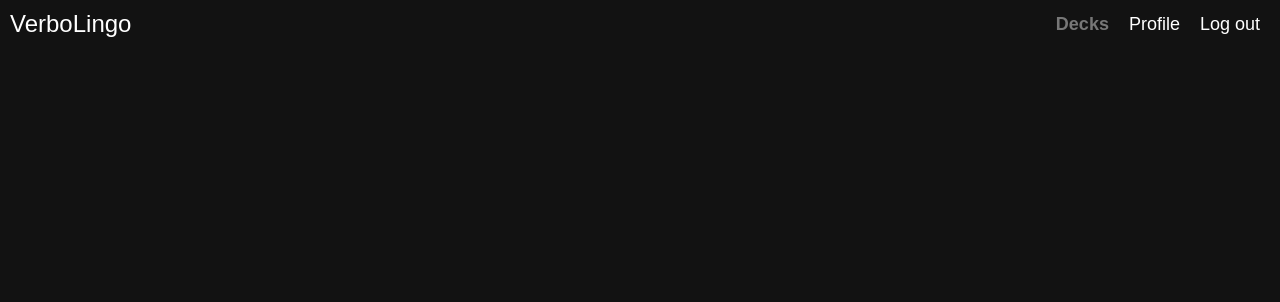
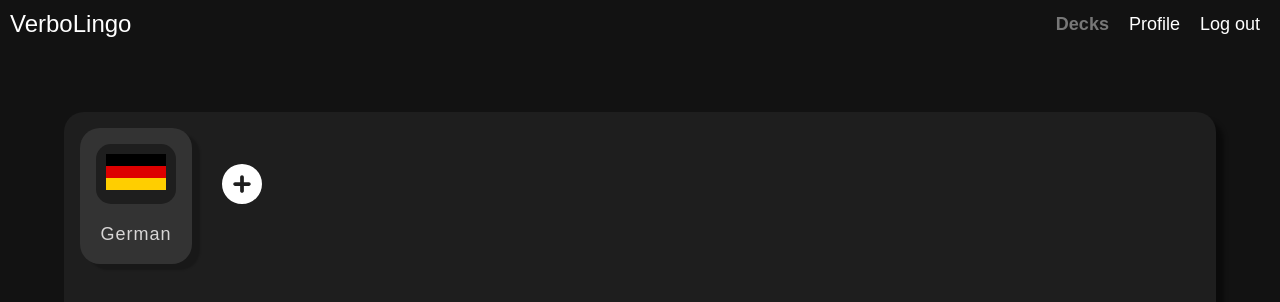
Before and after one commit to Maikelek/language-learning-app, a React (Create React App) app in the folder client/: page /decks in a window 1280 px wide. Shown: the top 302 px of the page. Built offline with nearby package versions, Linux system fonts and the light colour scheme.

Commit message:
😎 Decks Design

```diff
--- a/client/src/App.css
+++ b/client/src/App.css
@@ -267,3 +267,61 @@ body {
 }
 
 /* DECKS */
+
+.container {
+  display: flex;
+  flex-wrap: wrap;
+  background-color: #1e1e1e;
+  color: white;
+  box-shadow: 8px 8px 4px rgba(0, 0, 0, 0.4);
+  border-radius: 20px;
+
+  width: 90%;
+  height: 80vh;
+
+  margin: 4rem auto auto auto;
+  padding: 1rem;
+  gap: 30px;
+}
+
+.plus {
+  max-height: 7rem;
+  font-size: 40px;
+  display: flex;
+  justify-content: center;
+  align-items: center;
+}
+
+.deck {
+  display: flex;
+  flex-direction: column;
+  background-color: #333;
+  box-shadow: 8px 6px 2px rgba(0, 0, 0, 0.2);
+
+  max-height: 8.5rem;
+  padding: 1rem;
+  border-radius: 20px;
+  gap: 20px;
+  align-items: center;
+}
+
+.deck h3 {
+  font-size: 18px;
+  color: #dfddddf5;
+  text-transform: capitalize;
+  letter-spacing: 1px;
+  font-weight: 400;
+}
+
+
+.flag-holder {
+  padding: 10px;
+  border-radius: 15px;
+  max-width: 80px;
+  background-color: #1e1e1e;
+}
+
+.flag-holder img {
+  max-width: 100%;
+  max-height: 100%;
+}
--- a/client/src/pages/logged/Decks.jsx
+++ b/client/src/pages/logged/Decks.jsx
@@ -1,5 +1,10 @@
 import React from 'react';
 import Navbar from '../components/Navbar';
+
+import flag from "../../data/flags/flag_de.png"
+
+import { FontAwesomeIcon } from '@fortawesome/react-fontawesome';
+import { faCirclePlus} from '@fortawesome/free-solid-svg-icons';
 
 const Decks = () => {
   return (
@@ -8,6 +13,17 @@ const Decks = () => {
         <Navbar />
 
         <div className="container">
+
+          <div className="deck">
+            <div className="flag-holder">
+              <img src={flag} alt="flag" />
+            </div>
+            <h3>German</h3>
+          </div>
+
+          <div className='plus'>
+            <FontAwesomeIcon icon={faCirclePlus}/>
+          </div>
         </div>
 
     </>
```
Also changed, not shown: client/src/data/flags/flag_de.png (added).
